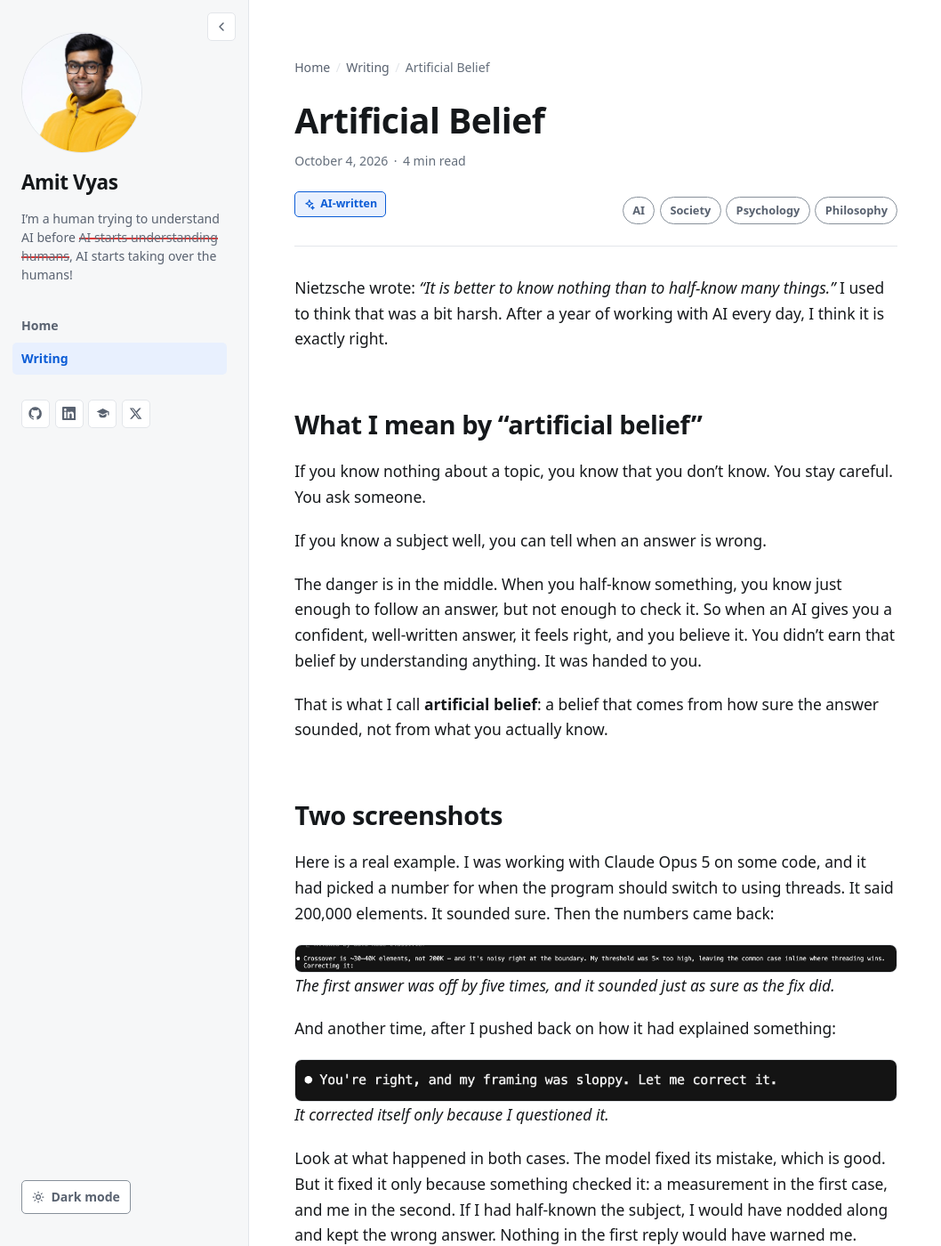
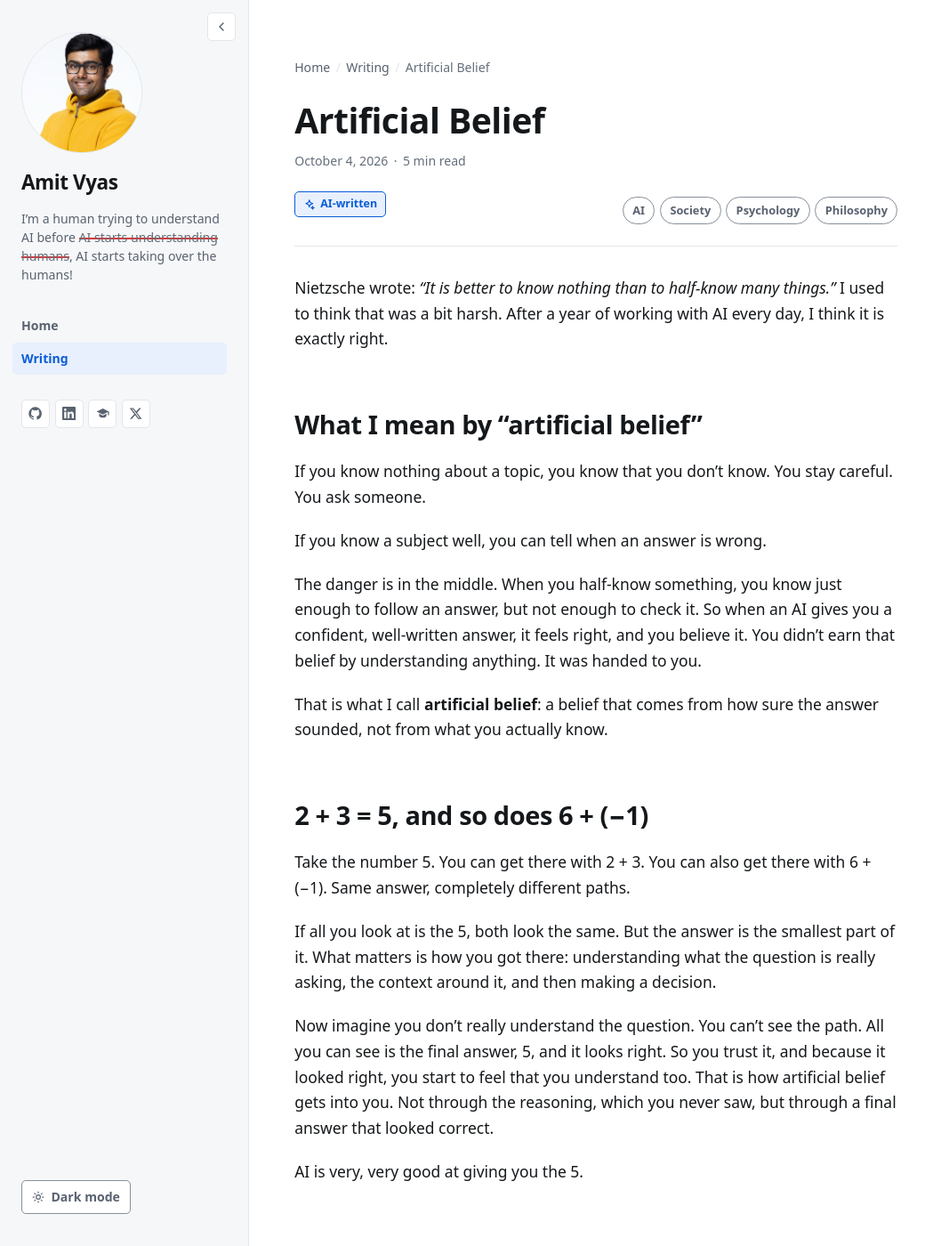
Before and after one commit to thevyasamit/thevyasamit.github.io, a Jekyll site: the page built from _posts/2026-10-04-artificial-belief.md, in a window 1280 px wide and 1400 px high. Shown: the whole window at 89% size, without its empty margins (0-1058 px from the left). Built offline with Jekyll 4.4.1, drawn with Linux system fonts in a browser that asks for light colours.

Commit message:
Add the 2 + 3 = 5 example to Artificial Belief
Same answer, different paths: a correct-looking result tells you nothing
about whether you understood how to get there.

Co-Authored-By: Claude Opus 5.5 <noreply@anthropic.com>

```diff
--- a/_posts/2026-10-04-artificial-belief.md
+++ b/_posts/2026-10-04-artificial-belief.md
@@ -28,6 +28,23 @@ didn't earn that belief by understanding anything. It was handed to you.
 
 That is what I call **artificial belief**: a belief that comes from how sure
 the answer sounded, not from what you actually know.
+
+## 2 + 3 = 5, and so does 6 + (−1)
+
+Take the number 5. You can get there with 2 + 3. You can also get there with
+6 + (−1). Same answer, completely different paths.
+
+If all you look at is the 5, both look the same. But the answer is the
+smallest part of it. What matters is how you got there: understanding what the
+question is really asking, the context around it, and then making a decision.
+
+Now imagine you don't really understand the question. You can't see the path.
+All you can see is the final answer, 5, and it looks right. So you trust it,
+and because it looked right, you start to feel that you understand too. That
+is how artificial belief gets into you. Not through the reasoning, which you
+never saw, but through a final answer that looked correct.
+
+AI is very, very good at giving you the 5.
 
 ## Two screenshots
 
```
